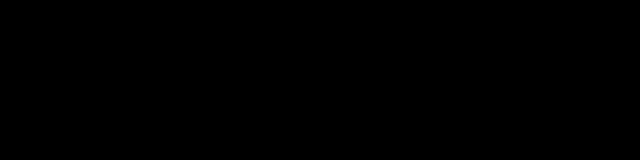
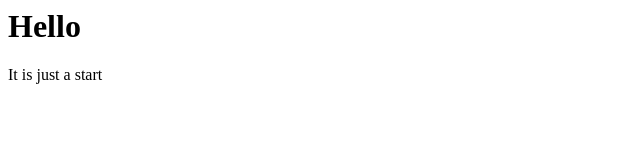
Before and after one commit to Furesu/web, a plain HTML site: page index.html in a window 1280 px wide. Shown: the whole page, without its empty margins (0-640 px from the left). Drawn offline with Linux system fonts and the light colour scheme.

Commit message:
Update index.html

```diff
--- a/index.html
+++ b/index.html
@@ -1,7 +1,7 @@
 <head>
 <title> Hello world </title>
 </head>
-<body style="background-color:black;">
+<body style="color:black;">
 <h1>Hello</h1>
 <p>It is just a start</p>
 </body>
```
